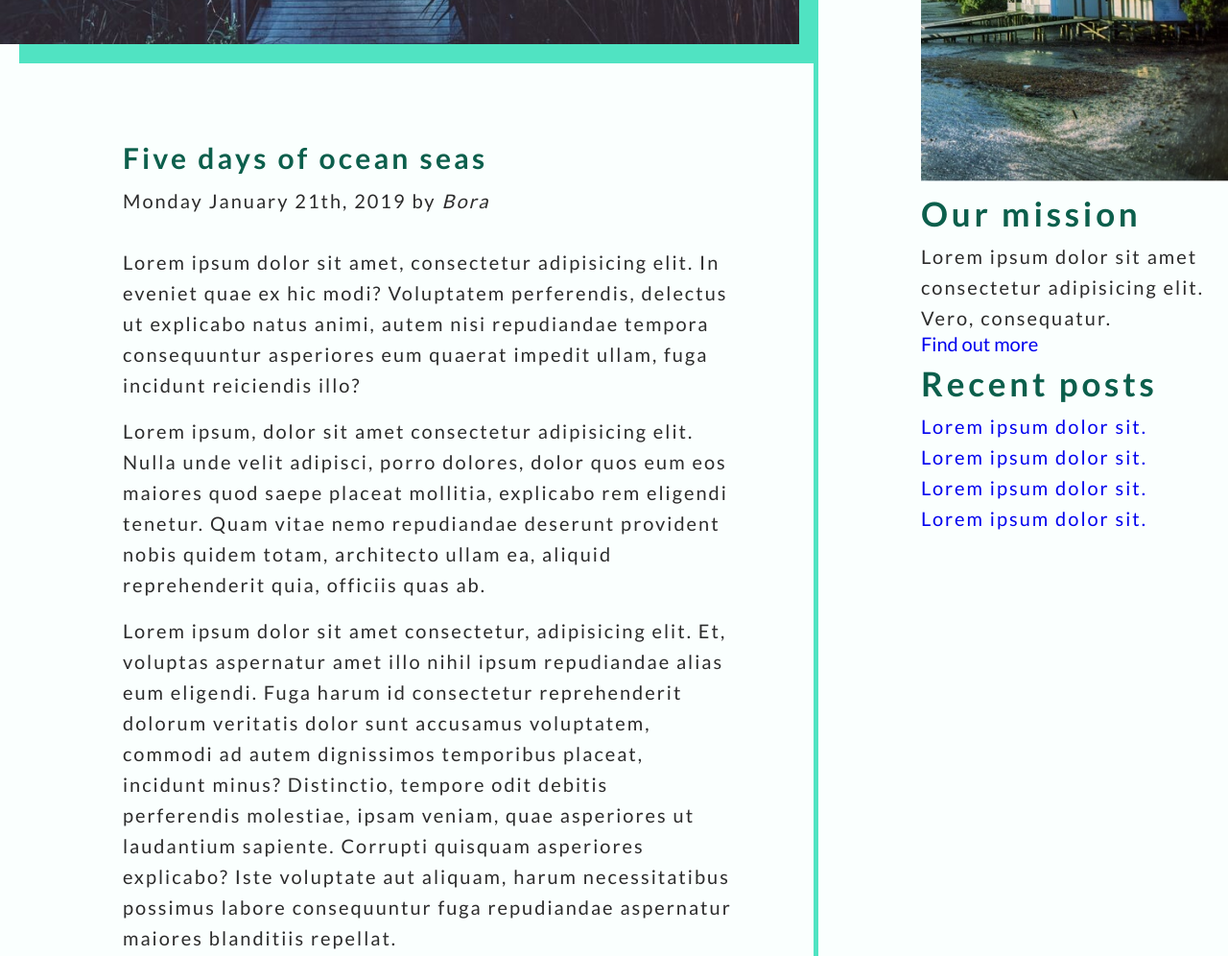
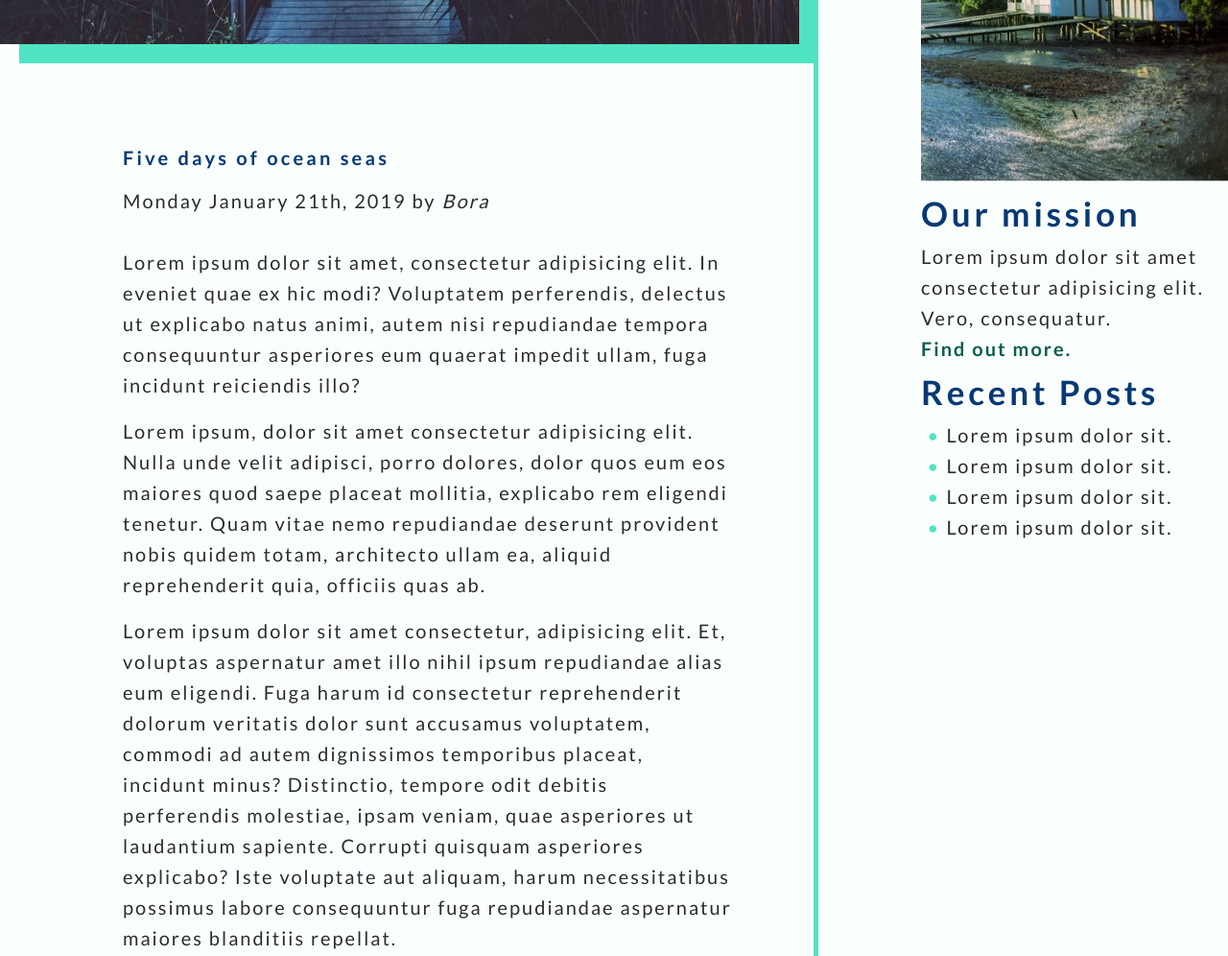
Before and after one commit to antoine-duong/project1-beachStay, a plain HTML site: page blog.html in a window 1280 px wide. Shown: the part 820-1816 px from the top of the page at 96% size. Drawn offline with Linux system fonts and the light colour scheme.

Commit message:
Finish styling blog.html

```diff
--- a/blog.html
+++ b/blog.html
@@ -50,8 +50,8 @@
                 <img src="./assets/sidebar-image.jpg" alt="">
                 <h4>Our mission</h4>
                 <p>Lorem ipsum dolor sit amet consectetur adipisicing elit. Vero, consequatur.</p>
-                <a href="#" target="_blank">Find out more</a>
-                <h4>Recent posts</h4>
+                <a href="#" target="_blank">Find out more.</a>
+                <h4>Recent Posts</h4>
                 <ul>
                     <li><a href="#" target="_blank">Lorem ipsum dolor sit.</a></li>
                     <li><a href="#" target="_blank">Lorem ipsum dolor sit.</a></li>
--- a/styles/sass/partials/_blog.scss
+++ b/styles/sass/partials/_blog.scss
@@ -1,5 +1,6 @@
 .siteGridBlog {
     background-color: $bgrdcolour1;
+    height: 100%;
 }
 
 .blog {
@@ -39,9 +40,32 @@
     .wrapper {
         grid-column: 2 / -1;
         grid-row: 2 / 3;
+        h4 {
+            color: $tertiary;
+        }
         img {
             width: 100%;
             object-fit: cover;
+        }
+        a {
+            font-family: $bodyFont, sans-serif;
+            font-size: 2rem;
+            font-weight: bold;
+            letter-spacing: 0.2rem;
+            line-height: 3.2rem;
+            color: $secondary;
+        }
+        ul li {
+            display: flex;
+            &::before {
+                content: "•";
+                color: $primary;
+                padding: 0 2%;
+            }
+            a {
+                color: $quaternary;
+                font-weight: normal;
+            }
         }
     }
 }
@@ -53,6 +77,8 @@
     h4 {
         grid-column: 2 / -1;
         padding: 5% 0;
+        font-weight: bold;
+        color: $quaternary;
     }
     .commentImg1 {
         grid-area: 2 / 2 / 3 / 3;
@@ -60,6 +86,7 @@
         img {
             width: 100%;
             object-fit: cover;
+            padding-top: 10%;
         }
     }
     .comment1 {
@@ -71,6 +98,7 @@
         img {
             width: 100%;
             object-fit: cover;
+            padding-top: 10%;
         }
     }
     .comment2 {
--- a/styles/sass/partials/_typography.scss
+++ b/styles/sass/partials/_typography.scss
@@ -129,3 +129,8 @@ button {
     background-color: $tertiary;
     color: $solidWhite;
 }
+
+section h5 {
+    color: $tertiary;
+    font-size: 2rem;
+}
```
Also changed, not shown: styles/styles.css.
